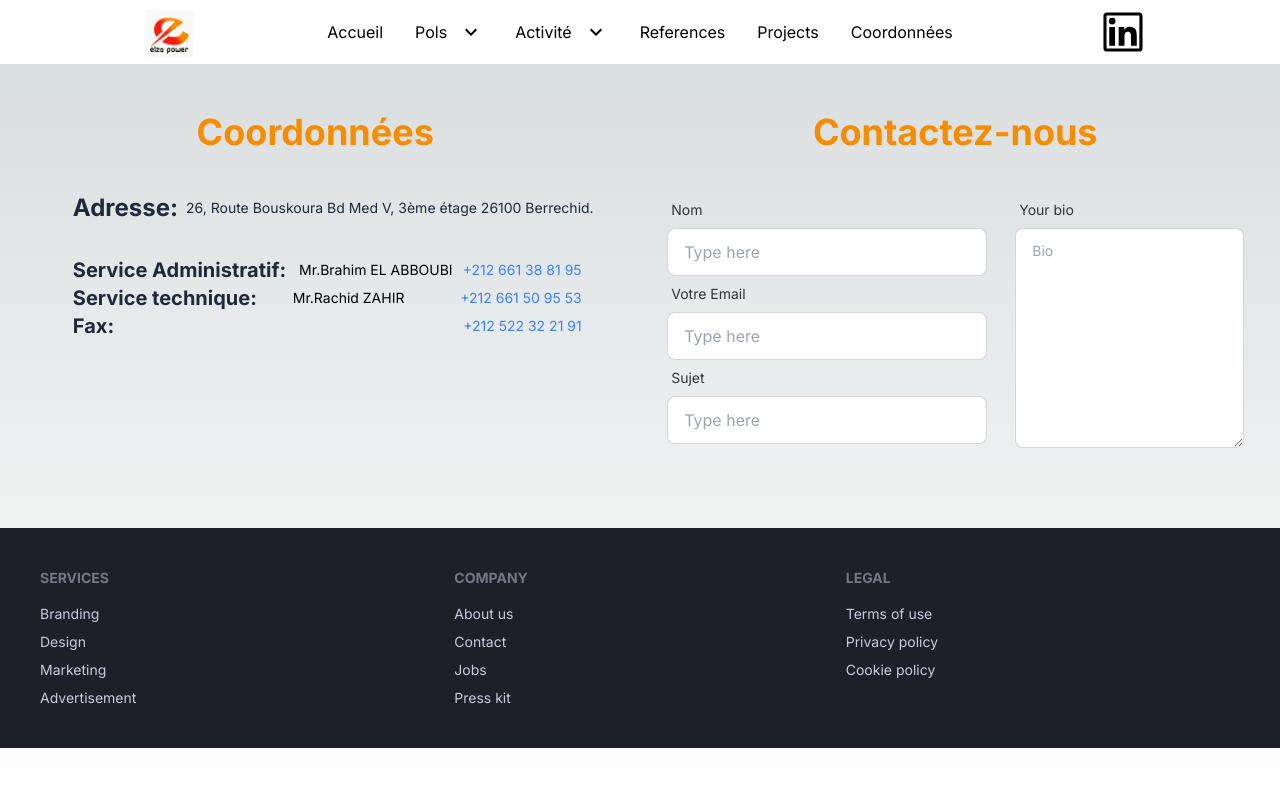
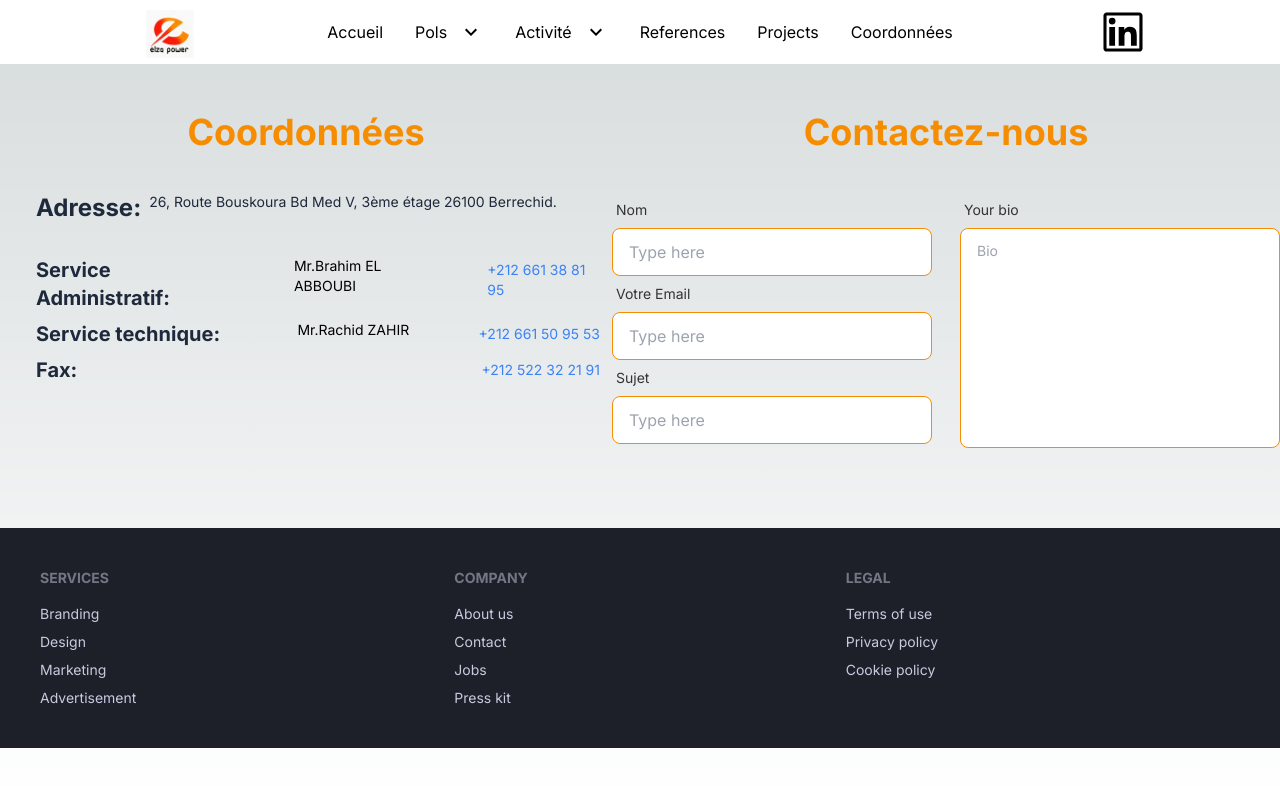
Before and after one commit to Proxy-o/elza, a Next.js app: page /coordonnees in a window 1280 px wide. Shown: the top 786 px of the page. Built offline with nearby package versions, Linux system fonts and the light colour scheme.

Commit message:
[UI] Contact us

```diff
--- /dev/null
+++ b/app/coordonnees/ContactUs.tsx
@@ -0,0 +1,62 @@
+import React from "react";
+
+const ContactUs = () => {
+    return (
+        <div className=" pt-28 pb-20 mx-4 lg:mx-auto text-sm">
+          <div className="flex flex-col justify-center items-center px-16 pb-10">
+            <h1 className="text-4xl font-bold text-primary">Contactez-nous</h1>
+          </div>
+          <div className="w-full flex flex-col xl:flex-row ml-11 lg:ml-0 h-full">
+            <div>
+              <div className="w-full">
+                <div className="form-control w-full">
+                  <label className="label">
+                    <span className="label-text">Nom</span>
+                  </label>
+                  <input
+                    type="text"
+                    placeholder="Type here"
+                    className="input input-bordered input-primary w-80"
+                  />
+                </div>
+              </div>
+              <div>
+                <div className="form-control w-80">
+                  <label className="label">
+                    <span className="label-text">Votre Email</span>
+                  </label>
+                  <input
+                    type="text"
+                    placeholder="Type here"
+                    className="input input-bordered input-primary w-80"
+                  />
+                </div>
+              </div>
+              <div>
+                <div className="form-control w-80">
+                  <label className="label">
+                    <span className="label-text">Sujet</span>
+                  </label>
+                  <input
+                    type="text"
+                    placeholder="Type here"
+                    className="input input-bordered input-primary w-80"
+                  />
+                </div>
+              </div>
+            </div>
+            <div className="form-control h-64 xl:ml-7 w-80">
+              <label className="label">
+                <span className="label-text">Your bio</span>
+              </label>
+              <textarea
+                className="textarea textarea-bordered textarea-primary h-full resize-none"
+                placeholder="Bio"
+              ></textarea>
+            </div>
+          </div>
+        </div>
+    )
+}
+
+export default ContactUs
--- /dev/null
+++ b/app/coordonnees/Coordonees.tsx
@@ -0,0 +1,43 @@
+import React from 'react';
+
+const Coordonnees = () => {
+    return (
+        <div className=" pt-28 pb-20 mx-4 lg:mx-auto text-sm">
+          <div className="flex flex-col justify-center items-center px-16 pb-10">
+            <h1 className="text-4xl font-bold text-primary">Coordonnées</h1>
+          </div>
+          <div>
+            <p className="flex flex-col lg:flex-row text-slate-800 pl-9 mb-8">
+              <span className="text-2xl font-bold mr-2">Adresse: </span>26,
+              Route Bouskoura Bd Med V, 3ème étage 26100 Berrechid.
+            </p>
+            <div className="flex flex-col lg:flex-row w-full">
+              <div className="flex text-slate-800 pl-9 text-xl font-bold mr-2">
+                Service Administratif:
+              </div>
+              <div className="lg:ml-auto pl-12">Mr.Brahim EL ABBOUBI</div>
+              <span className="text-blue-500 lg:ml-auto lg:mr-3 pt-1 pl-12">
+                +212 661 38 81 95
+              </span>
+            </div>
+            <div className="flex flex-col lg:flex-row w-full mt-2">
+              <div className="flex text-slate-800 pl-9 text-xl font-bold mr-2">
+                Service technique:
+              </div>
+              <div className="pl-12 lg:ml-auto">Mr.Rachid ZAHIR</div>
+              <span className="text-blue-500 lg:ml-auto lg:mr-3 pt-1 pl-12">
+                +212 661 50 95 53
+              </span>
+            </div>
+            <div className="flex flex-col lg:flex-row w-full mt-2">
+              <p className="text-slate-800 pl-9 text-xl font-bold mr-2">Fax:</p>
+              <span className="text-blue-500 lg:ml-auto lg:mr-3 pt-1 pl-12">
+                +212 522 32 21 91
+              </span>
+            </div>
+          </div>
+        </div>
+    )
+}
+
+export default Coordonnees
--- a/app/coordonnees/page.tsx
+++ b/app/coordonnees/page.tsx
@@ -1,96 +1,13 @@
 import React from "react";
+import Coordonnees from "./Coordonees";
+import ContactUs from "./ContactUs";
 
 export default function Page() {
   return (
-    <div className="h-fit flex flex-col lg:flex-row">
-      <div className=" pt-28 pb-20 mx-4 lg:mx-auto text-sm">
-        <div className="flex flex-col justify-center items-center px-16 pb-10">
-          <h1 className="text-4xl font-bold text-primary">Coordonnées</h1>
-        </div>
-        <div>
-          <p className="flex flex-col lg:flex-row text-slate-800 pl-9 mb-8 items-center">
-            <span className="text-2xl font-bold mr-2">Adresse: </span>26, Route
-            Bouskoura Bd Med V, 3ème étage 26100 Berrechid.
-          </p>
-          <div className="flex flex-col lg:flex-row w-full">
-            <div className="flex text-slate-800 pl-9 text-xl font-bold mr-2">
-              Service Administratif:
-            </div>
-            <div className="m-auto lg:ml-auto">Mr.Brahim EL ABBOUBI</div>
-            <span className="text-blue-500 mx-auto lg:ml-auto lg:mr-3 pt-1">
-              +212 661 38 81 95
-            </span>
-          </div>
-          <div className="flex flex-col lg:flex-row w-full">
-            <div className="flex text-slate-800 pl-9 text-xl font-bold mr-2">
-              Service technique:
-            </div>
-            <div className="m-auto lg:ml-auto">Mr.Rachid ZAHIR</div>
-            <span className="text-blue-500 mx-auto lg:ml-auto lg:mr-3 pt-1">
-              +212 661 50 95 53
-            </span>
-          </div>
-          <div className="flex flex-col lg:flex-row w-full">
-            <p className="text-slate-800 pl-9 text-xl font-bold mr-2">Fax:</p>
-            <span className="text-blue-500 mx-auto lg:ml-auto lg:mr-3 pt-1">
-              +212 522 32 21 91
-            </span>
-          </div>
-        </div>
-      </div>
-      <div className=" pt-28 pb-20 mx-4 lg:mx-auto w-[45%]">
-        <div className="flex flex-col justify-center items-center px-16 pb-10">
-          <h1 className="text-4xl font-bold text-primary">Contactez-nous</h1>
-        </div>
-        <div className="w-full flex flex-col xl:flex-row ml-11 lg:ml-0">
-          <div>
-            <div className="w-full">
-              <div className="form-control w-full">
-                <label className="label">
-                  <span className="label-text">Nom</span>
-                </label>
-                <input
-                  type="text"
-                  placeholder="Type here"
-                  className="input input-bordered w-80"
-                />
-              </div>
-            </div>
-            <div>
-              <div className="form-control w-80">
-                <label className="label">
-                  <span className="label-text">Votre Email</span>
-                </label>
-                <input
-                  type="text"
-                  placeholder="Type here"
-                  className="input input-bordered w-80"
-                />
-              </div>
-            </div>
-            <div>
-              <div className="form-control w-80">
-                <label className="label">
-                  <span className="label-text">Sujet</span>
-                </label>
-                <input
-                  type="text"
-                  placeholder="Type here"
-                  className="input input-bordered w-80"
-                />
-              </div>
-            </div>
-          </div>
-          <div className="form-control h-64 xl:ml-7 w-80">
-            <label className="label">
-              <span className="label-text">Your bio</span>
-            </label>
-            <textarea
-              className="textarea textarea-bordered h-full"
-              placeholder="Bio"
-            ></textarea>
-          </div>
-        </div>
+    <div className="relative">
+      <div className="flex flex-col lg:flex-row">
+        <Coordonnees />
+        <ContactUs />
       </div>
     </div>
   );
```
Also changed, not shown: app/components/map/Map.tsx (added).
